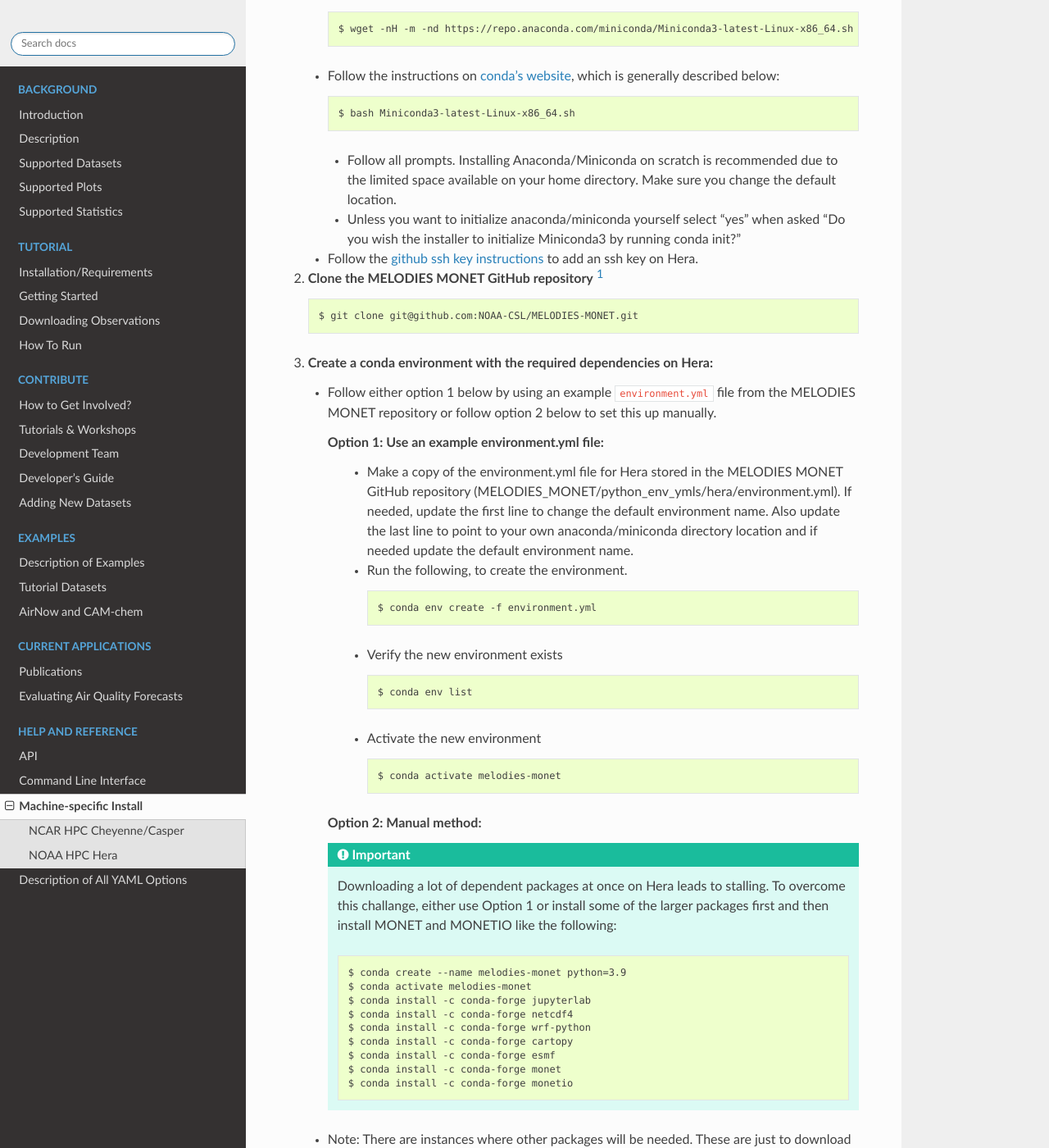
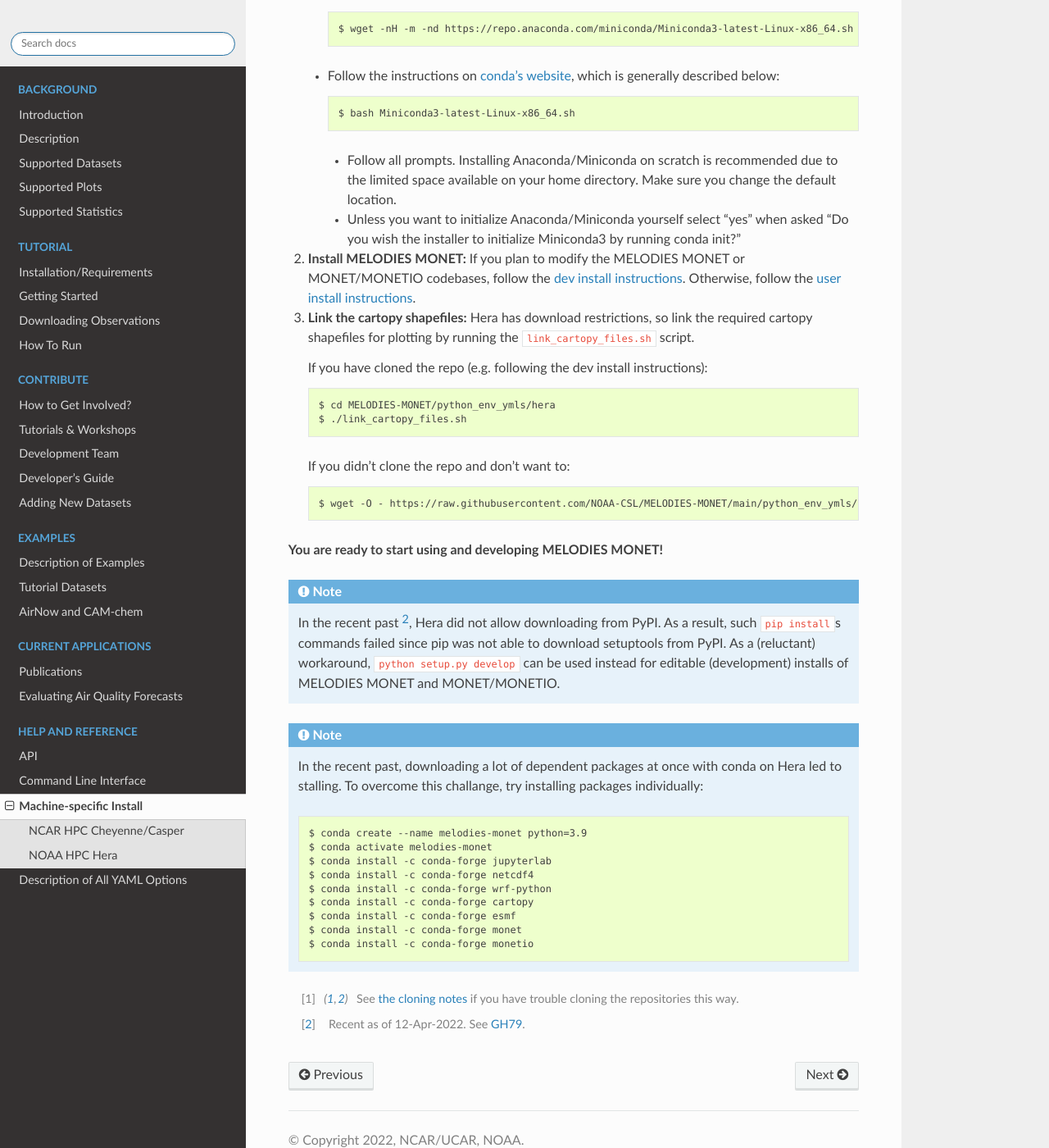
Before and after one commit to NOAA-CSL/MELODIES-MONET, a Sphinx documentation site: the page built from docs/appendix/machine-specific-install.rst, in a window 1280 px wide and 1400 px high, scrolled down 2901 px. Shown: the whole window at 82% size. Built offline with Sphinx 7.4.7 and the Read the Docs theme 2.0.0, drawn with Linux system fonts in a browser that asks for light colours; pages that are not in the unit, such as notebooks, are missing from menus; some of the changed text lies outside the part shown.

Commit message:
Simplify Hera install instru

```diff
--- a/docs/appendix/machine-specific-install.rst
+++ b/docs/appendix/machine-specific-install.rst
@@ -110,19 +110,19 @@
 Below is a specific recipe for how to set up all the necessary Python
 dependencies on the NOAA Hera machine. There are three steps to complete
 before you can use and develop MELODIES MONET on hera: **Step 1.** Install
-the conda package manager Anaconda/Miniconda, **Step 2.** Clone MELODIES MONET
-code, and **Step 3.** Create a conda environment with all required dependencies
+the conda package manager Anaconda/Miniconda, **Step 2.** Install MELODIES MONET,
+and **Step 3.** link cartopy files.
 
 We will use the conda package manager system to create a contained Python
 environment for running and developing MELODIES MONET.
 
-#. **Download Anaconda/Miniconda:** Follow the instructions
+#. **Install Anaconda/Miniconda:** Follow the instructions
    `on the RDHPCS wiki <https://rdhpcs-common-docs.rdhpcs.noaa.gov/wiki/index.php/Anaconda>`__
-   to download and run anaconda/miniconda on Hera. Tips for success:
+   to download and run Anaconda/Miniconda on Hera. Tips for success:
 
    * You will need a NOAA HPC account to access the RDHPCS wiki link above.
 
-   * Both anaconda/miniconda will work well for MELODIES MONET. See
+   * Both Anaconda/Miniconda will work well for MELODIES MONET. See
      `conda instructions <https://docs.conda.io/projects/conda/en/latest/user-guide/install/download.html#anaconda-or-miniconda>`__
      to determine, which is the best option for you.
 
@@ -140,49 +140,43 @@
        due to the limited space available on your home directory. Make sure you
        change the default location.
 
-     * Unless you want to initialize anaconda/miniconda yourself select "yes"
+     * Unless you want to initialize Anaconda/Miniconda yourself select "yes"
        when asked "Do you wish the installer to initialize Miniconda3 by
        running conda init?"
 
-   * Follow the `github ssh key instructions <https://docs.github.com/en/authentication/connecting-to-github-with-ssh/adding-a-new-ssh-key-to-your-github-account>`__
-     to add an ssh key on Hera.
+#. **Install MELODIES MONET:** If you plan to modify the MELODIES MONET or MONET/MONETIO
+   codebases, follow the :ref:`dev install instructions <dev-install-instructions>`.
+   Otherwise, follow the :ref:`user install instructions <user-install-instructions>`.
 
-#. **Clone the MELODIES MONET GitHub repository** [#clone]_ ::
+#. **Link the cartopy shapefiles:** Hera has download restrictions,
+   so link the required cartopy shapefiles
+   for plotting by running the ``link_cartopy_files.sh`` script.
 
-    $ git clone git@github.com:NOAA-CSL/MELODIES-MONET.git
+   If you have cloned the repo (e.g. following the dev install instructions)::
 
-#. **Create a conda environment with the required dependencies on Hera:**
+      $ cd MELODIES-MONET/python_env_ymls/hera
+      $ ./link_cartopy_files.sh
 
-   * Follow either option 1 below by using an example ``environment.yml`` file from
-     the MELODIES MONET repository or follow option 2 below to set this up manually.
+   If you didn't clone the repo and don't want to::
 
-     **Option 1: Use an example environment.yml file:**
+      $ wget -O - https://raw.githubusercontent.com/NOAA-CSL/MELODIES-MONET/main/python_env_ymls/hera/link_cartopy_files.sh | bash
 
-       * Make a copy of the environment.yml file for Hera stored in the
-         MELODIES MONET GitHub repository
-         (MELODIES_MONET/python_env_ymls/hera/environment.yml). If needed,
-         update the first line to change the default environment name. Also
-         update the last line to point to your own anaconda/miniconda directory
-         location and if needed update the default environment name.
 
-       * Run the following, to create the environment. ::
+**You are ready to start using and developing MELODIES MONET!**
 
-          $ conda env create -f environment.yml
 
-       * Verify the new environment exists ::
+.. note::
+   In the recent past [#hera_no_pypi]_, Hera did not allow downloading
+   from PyPI. As a result, such ``pip install``\s commands failed since pip was not
+   able to download setuptools from PyPI.
+   As a (reluctant) workaround, ``python setup.py develop`` can be used instead
+   for editable (development) installs of MELODIES MONET and MONET/MONETIO.
 
-          $ conda env list
 
-       * Activate the new environment ::
-
-          $ conda activate melodies-monet
-
-     **Option 2: Manual method:**
-
-     .. important::
-        Downloading a lot of dependent packages at once on Hera leads to stalling.
-        To overcome this challange, either use Option 1 or install some of the
-        larger packages first and then install MONET and MONETIO like the following: ::
+.. note::
+   In the recent past, downloading a lot of dependent packages at once
+   with conda on Hera led to stalling.
+   To overcome this challange, try installing packages individually::
 
         $ conda create --name melodies-monet python=3.9
         $ conda activate melodies-monet
@@ -194,37 +188,6 @@
         $ conda install -c conda-forge monet
         $ conda install -c conda-forge monetio
 
-   * Note: There are instances where other packages will be needed. These are
-     just to download the basics, so if you get an error about missing a
-     package install it in your conda environment.
-
-   * Once you have a working and activated conda environment, you will need to
-     link [#clone]_ the latest versions of MONET and MONETIO from GitHub. ::
-
-      $ git clone git@github.com:noaa-oar-arl/monet.git
-      $ cd monet
-      $ git checkout develop
-      $ pip install --force-reinstall --no-deps --editable .
-
-      $ git clone git@github.com:noaa-oar-arl/monetio.git
-      $ cd monetio
-      $ git checkout develop
-      $ pip install --force-reinstall --no-deps --editable .
-
-     .. note::
-        In the recent past [#hera_no_pypi]_, Hera did not allow downloading
-        from PyPI. As a result, such ``pip install``\s commands failed since pip was not
-        able to download setuptools from PyPI.
-        As a (reluctant) workaround, ``python setup.py develop`` can be used instead.
-
-   * Hera has download restrictions, so link the required cartopy shapefiles
-     for plotting by running the following script ::
-
-      $ cd MELODIES-MONET/python_env_ymls/hera
-      $ ./link_cartopy_files.sh
-
-**You are ready to start using and developing MELODIES MONET!**
-
 
 .. [#clone] See :ref:`the cloning notes <clone-notes>` if you have
    trouble cloning the repositories this way.
--- a/docs/develop/developers_guide.rst
+++ b/docs/develop/developers_guide.rst
@@ -45,6 +45,8 @@
 _________________
 The *develop_testsuite* branch holds modules
 under development for unit tests and regression tests.
+
+.. _dev-install-instructions:
 
 Setting up your development environment
 ---------------------------------------
```
